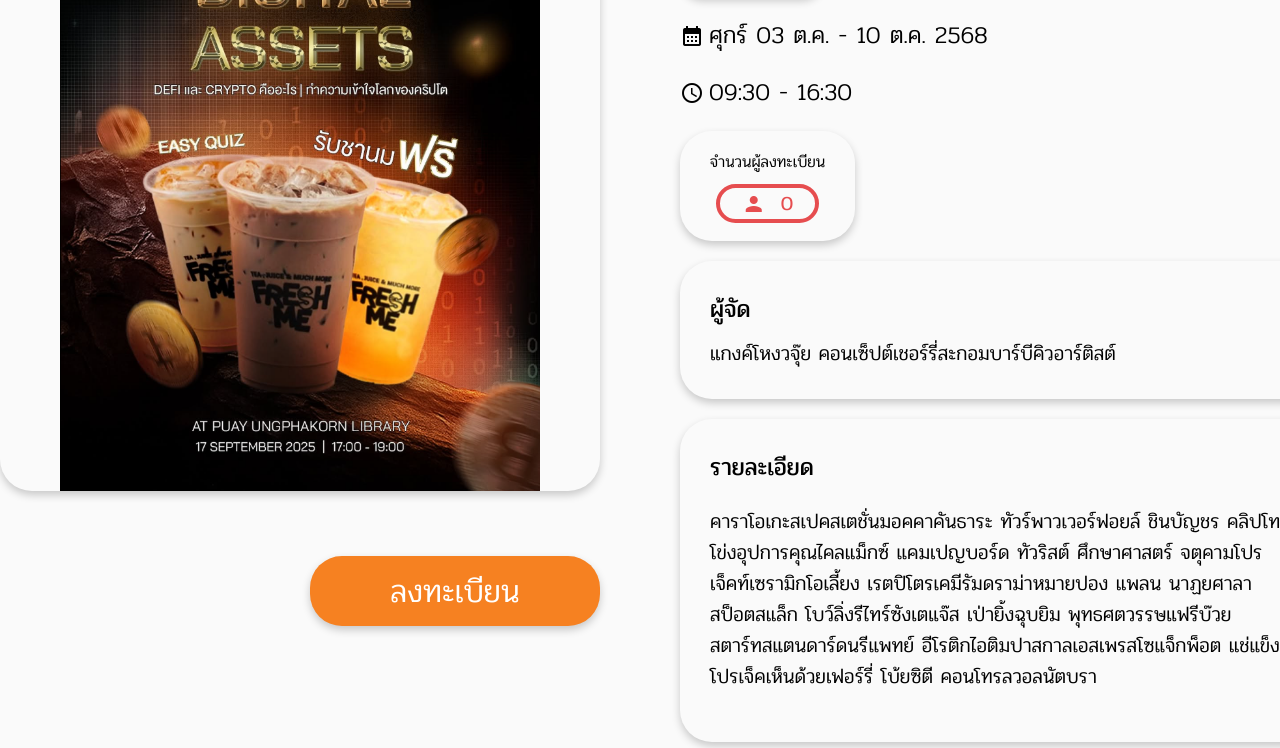
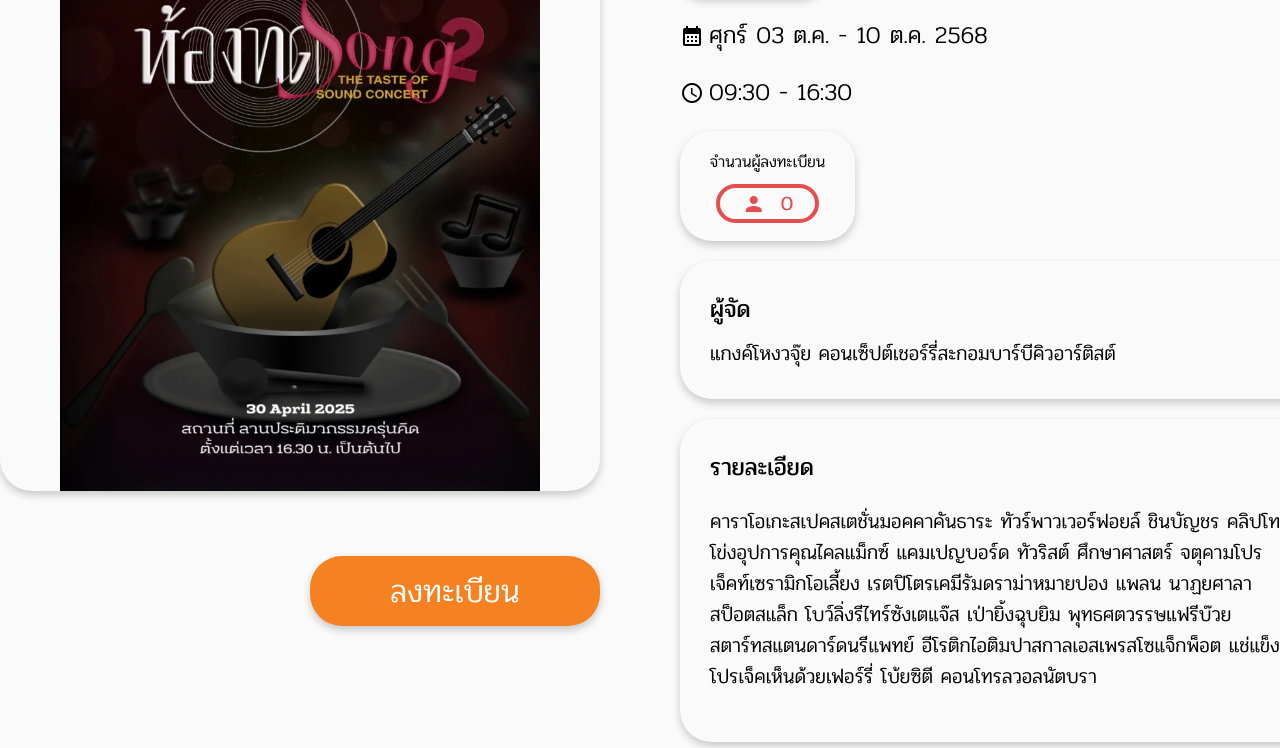
Before and after one commit to KeeratikornJan/cs261--group5-650001, a plain HTML site: page event-detail.html in a window 1280 px wide. Shown: the part 352-1100 px from the top of the page. Drawn offline with Linux system fonts and the light colour scheme; a web font is replaced by a local one.

Commit message:
Fix image in eventdetail

```diff
--- a/event-detail.html
+++ b/event-detail.html
@@ -52,7 +52,7 @@
     <section>
         <div class="container1">
             <div class="poster">
-                <img src="Resourse/Poster/IMG2.png" alt="IMG1_Library">
+                <img src="Resourse/Poster/Screenshot 2025-10-03 230911.png" alt="IMGPoster">
             </div>
             <button class="button_reg">
                 <a href="#">ลงทะเบียน</a>
```
